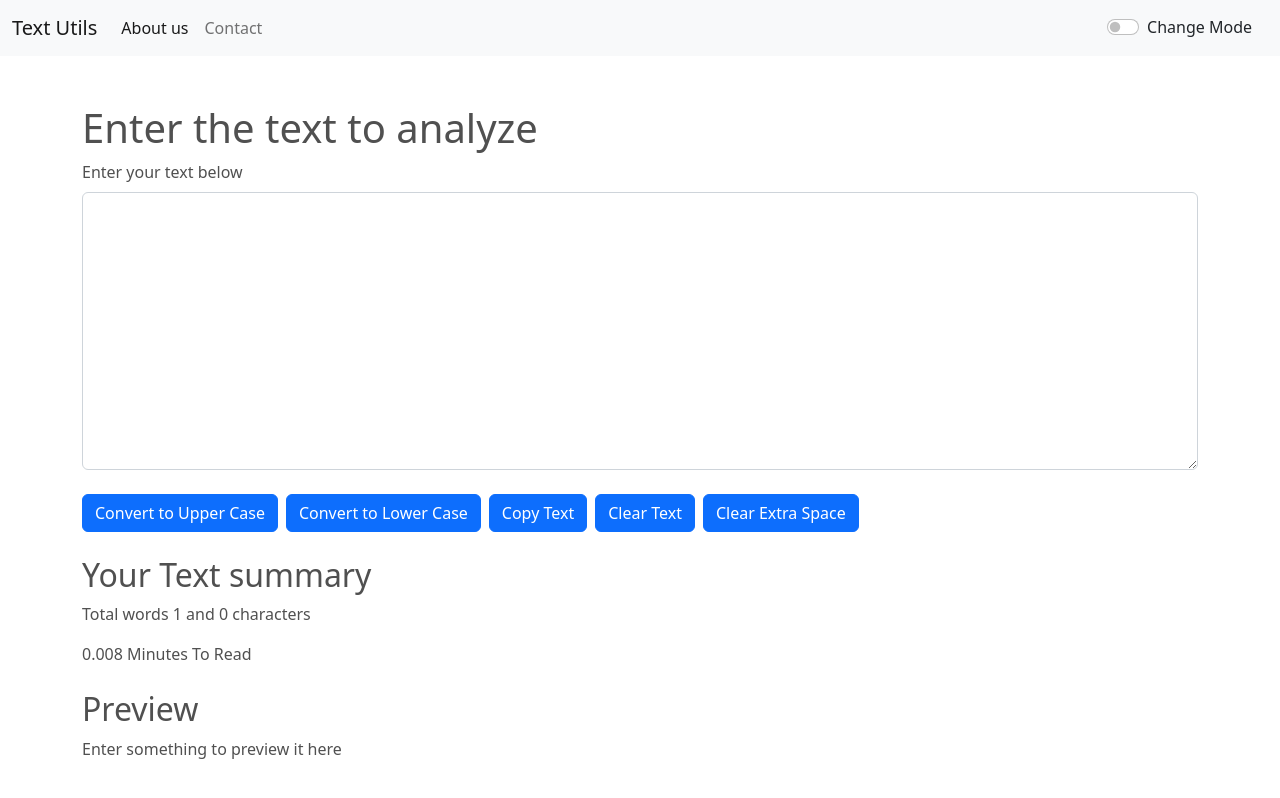
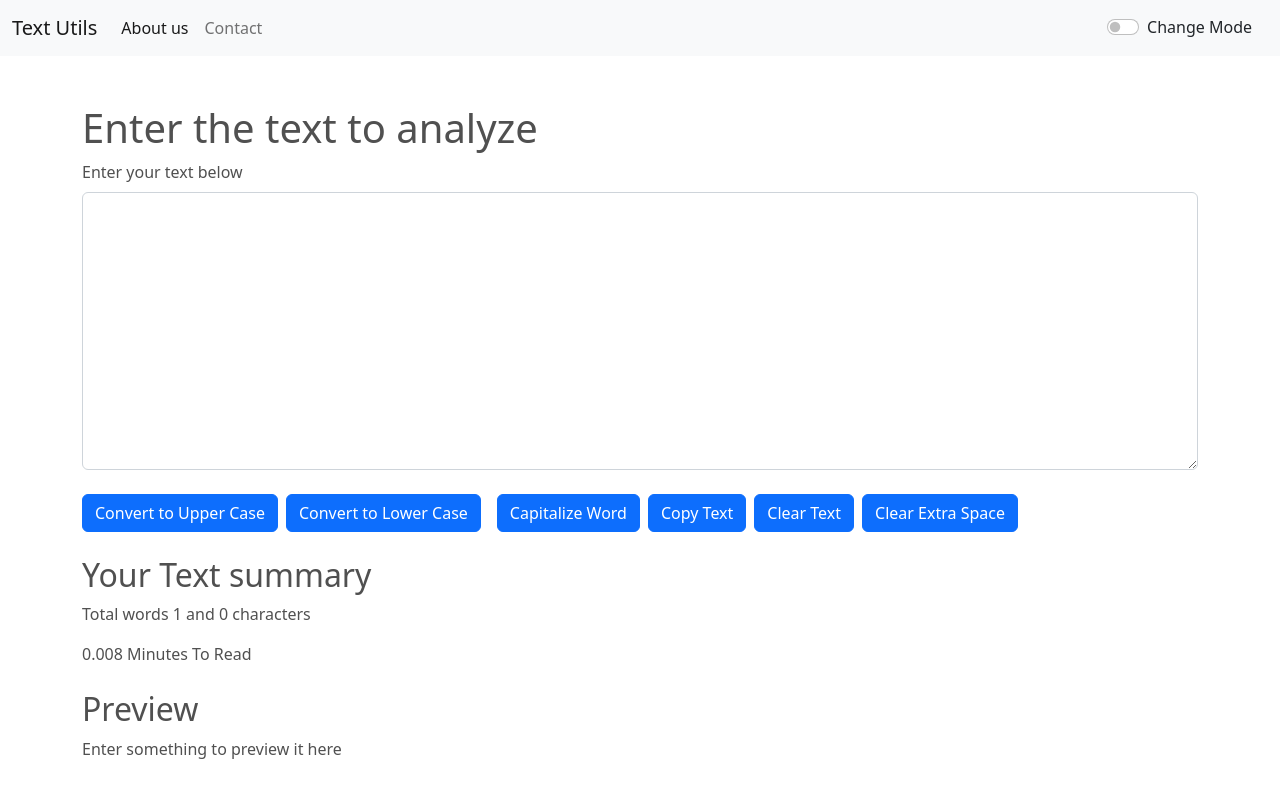
Before and after one commit to ghulamibrahimkhan/learning-react, a React (Create React App) app: page / in a window 1280 px wide. Built offline with nearby package versions, Linux system fonts and the light colour scheme.

Commit message:
Adding + Auto Dismissing Alert Messages,v13

```diff
--- a/src/App.js
+++ b/src/App.js
@@ -2,28 +2,44 @@ import './App.css';
 // import About from './components/About';
 import Navbar from './components/Navbar';
 import TextForm from './components/TextForm';
+import Alert from './components/Alert';
+
 import React, { useState } from 'react'
+
+
 
 function App() {
   const [mode, setMode] = useState("light")
-  // const [color, setColor] = useState("dark")
+  const [alert, setAlert] = useState(null);
+
+  const showAlert = (message,type)=>{
+    setAlert({
+      msg : message,
+      type: type
+    })
+    setTimeout(() => {
+      setAlert(null)
+    }, 1000);
+  }
 
   const toggleMode = () => {
     if (mode === "light") {
       setMode("dark")
       document.body.style.backgroundColor = "#505050"
+      showAlert("Dark Mode is On","warning")
     }
     else {
       setMode("light")
-      // document.body.style.backgroundColor = "#FFFFFF"
-      document.body.style.backgroundColor = "white"
+      document.body.style.backgroundColor = "#FFFFFF"
+      showAlert("Light Mode is On","primary")
     }
   }
   return (
     <>
       {/* <Navbar/> */}
       <Navbar title="Text Utils" about="About us" contact="Contact" mode={mode} toggleMode={toggleMode} />
-      <TextForm heading="Enter the text to analyze" label="Enter your text below" mode={mode} />
+      <Alert alert={alert}   />
+      <TextForm heading="Enter the text to analyze" label="Enter your text below" mode={mode} showAlert={showAlert}/>
       {/* <About/> */}
     </>
   );
--- /dev/null
+++ b/src/components/Alert.js
@@ -0,0 +1,16 @@
+import React from 'react'
+
+export default function Alert(props) {
+  const capitalize = (word)=>{
+    const lower = word.toLowerCase();
+    return word.charAt(0).toUpperCase() + lower.slice(1)
+  }
+  return (
+    props.alert && <div>
+      <div className={`alert alert-${props.alert.type} alert-dismissible fade show `}role="alert">
+        <strong>{capitalize(props.alert.msg)}</strong>
+        <button type="button" className="btn-close" data-bs-dismiss="alert" aria-label="Close"></button>
+      </div>
+    </div>
+  )
+}
--- a/src/components/TextForm.js
+++ b/src/components/TextForm.js
@@ -5,13 +5,27 @@ export default function TextForm(props) {
     const convertUpperCase = () => {
         let upperCase = text.toUpperCase()
         setText(upperCase)
+        props.showAlert("Converterd to Upper case", "success")
     }
     const convertLowerCase = () => {
         let lowerCase = text.toLowerCase()
         setText(lowerCase)
+        props.showAlert("Converterd to lower case", "success")
+    }
+    const capitalize = () =>{
+        let capitalize = [];
+        let lowerCase = text.toLowerCase();
+        lowerCase = lowerCase.split(" ")
+        for(let i= 0; i < lowerCase.length; i++){
+            capitalize.push(lowerCase[i].charAt(0).toUpperCase() + lowerCase[i].slice(1))
+        }
+        capitalize = capitalize.join(" ")
+        setText(capitalize)
+        props.showAlert("Text Capilatize", "success")
     }
     const clearText = () => {
         setText("")
+        props.showAlert("Text cleared", "success")
     }
     const handelOnChange = (event) => {
         console.log("Handel on change")
@@ -21,10 +35,12 @@ export default function TextForm(props) {
         let text = document.getElementById("exampleFormControlTextarea1");
         text.select()
         navigator.clipboard.writeText(text.value)
+        props.showAlert("Copied to clipboard", "success")
     }
     const handleExtraSpace = () => {
         let newText = text.split(/[" "]+/)
         setText(newText.join(" "))
+        props.showAlert("Extra spaces cleared", "success")
     }
 
     return (
@@ -38,6 +54,7 @@ export default function TextForm(props) {
                 </div>
                 <button className="btn btn-primary" onClick={convertUpperCase} >Convert to Upper Case</button>
                 <button className="btn btn-primary mx-2" onClick={convertLowerCase} >Convert to Lower Case</button>
+                <button className="btn btn-primary mx-2" onClick={capitalize} >Capitalize Word</button>
                 <button className="btn btn-primary" onClick={handleCopy}>Copy Text</button>
                 <button className="btn btn-primary mx-2" onClick={clearText}>Clear Text</button>
                 <button className="btn btn-primary" onClick={handleExtraSpace}>Clear Extra Space</button>
```
